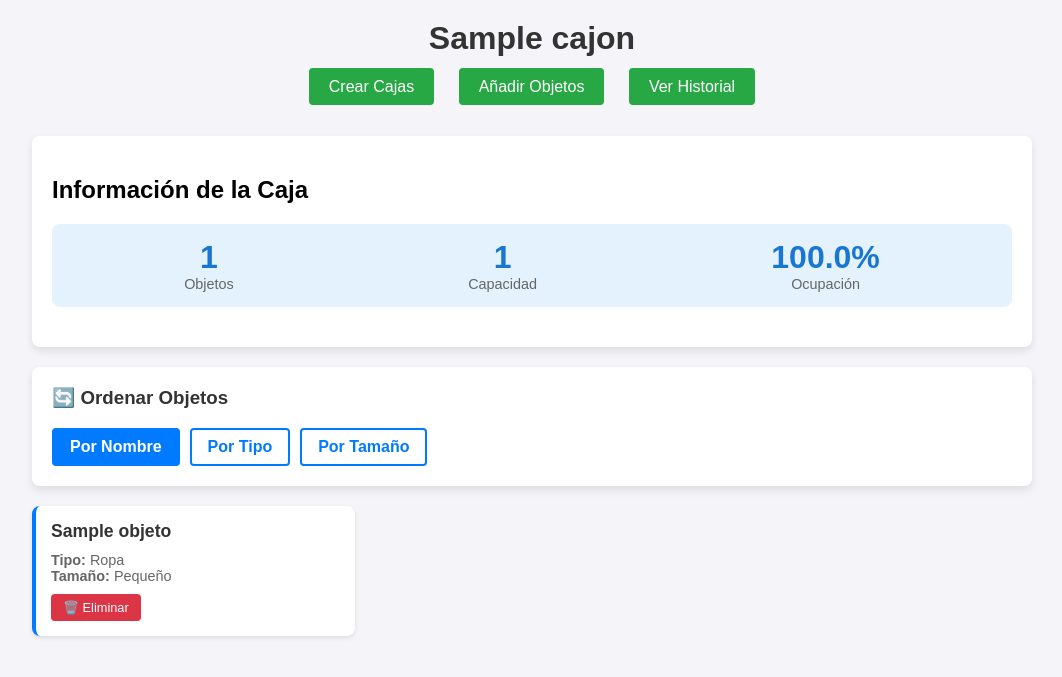
After one commit to agty23/RetoProgramacion, a Django app: page /caja/1/ in a window 1280 px wide. The commit adds this page. Shown: the top 677 px of the page, without its empty margins (108-1170 px from the left). Run offline with Django 5.2, Linux system fonts and the light colour scheme; tables that the repository leaves empty hold one stand-in row (values such as "Sample post").

Commit message:
Sugerencias y duplicados

```diff
--- a/sistemaCajonInteligente/sistema/models.py
+++ b/sistemaCajonInteligente/sistema/models.py
@@ -38,6 +38,8 @@ class Accion(models.Model):
         ('eliminar_objeto', 'Eliminar Objeto'),
         ('modificar_cajon', 'Modificar Cajón'),
         ('modificar_objeto', 'Modificar Objeto'),
+        ('visualizar_caja', 'Visualizar Caja'),
+        ('organizar_caja', 'Organizar Caja'),
     ]
 
     cajon = models.ForeignKey(Cajon, on_delete=models.CASCADE, related_name='acciones', null=True, blank=True)
--- a/sistemaCajonInteligente/sistema/urls.py
+++ b/sistemaCajonInteligente/sistema/urls.py
@@ -7,4 +7,7 @@ urlpatterns = [
     path('crear-caja/', views.crear_caja, name='crear_caja'),
     path('añadir-objeto/', views.añadir_objeto, name='añadir_objeto'),
     path('historial/', views.historial_acciones, name='historial_acciones'),
+    path('caja/<int:caja_id>/', views.detalle_caja, name='detalle_caja'),
+    path('eliminar-objeto/<int:objeto_id>/', views.eliminar_objeto, name='eliminar_objeto'),
+    path('eliminar-duplicados/<int:caja_id>/', views.eliminar_duplicados, name='eliminar_duplicados'),
 ] + static(settings.MEDIA_URL, document_root=settings.MEDIA_ROOT)
--- a/sistemaCajonInteligente/sistema/views.py
+++ b/sistemaCajonInteligente/sistema/views.py
@@ -25,21 +25,16 @@ def registrar_accion(tipo_accion, cajon=None, objeto=None, descripcion=""):
         return None
 
 
-# Create your views here.
-
 def crear_caja(request):
     if request.method == 'POST':
-        # Obtener los datos del formulario
         nombre = request.POST.get('nombre')
         capacidad_maxima = request.POST.get('capacidadMax')
 
         try:
-            # Crear una nueva instancia de Cajon
             nuevo_cajon = Cajon(
                 nombre=nombre,
                 capacidadMaxima=int(capacidad_maxima)
             )
-            # Guardar en la base de datos
             nuevo_cajon.save()
 
             # Registrar la acción
@@ -52,7 +47,6 @@ def crear_caja(request):
             # Mostrar mensaje de éxito
             messages.success(request, f'Caja "{nombre}" creada exitosamente!')
 
-            # Redireccionar para evitar reenvío del formulario
             return redirect('crear_caja')
 
         except ValueError:
@@ -179,3 +173,189 @@ def historial_acciones(request):
         'total_acciones': acciones.count(),
     }
     return render(request, 'historial_acciones.html', context)
+
+def detalle_caja(request, caja_id):
+    """
+    Vista para mostrar el detalle de una caja específica con opciones de ordenamiento
+    """
+    try:
+        caja = Cajon.objects.get(id=caja_id)
+    except Cajon.DoesNotExist:
+        messages.error(request, 'La caja no existe.')
+        return redirect('crear_caja')
+
+    # Registrar la acción de visualizar caja
+    registrar_accion(
+        tipo_accion='visualizar_caja',
+        cajon=caja,
+        descripcion=f'Se visualizó y organizó el contenido de la caja "{caja.nombre}"'
+    )
+
+    # Obtener parámetro de ordenamiento
+    orden = request.GET.get('orden', 'nombre')  # Por defecto ordenar por nombre
+
+    # Ordenar objetos según el parámetro
+    if orden == 'nombre':
+        objetos = caja.objetos.all().order_by('nombre')
+    elif orden == 'tipo':
+        objetos = caja.objetos.all().order_by('tipo', 'nombre')
+    elif orden == 'tamanio':
+        # Ordenar por tamaño: pequeño, mediano, grande
+        from django.db.models import Case, When, Value, IntegerField
+        objetos = caja.objetos.all().annotate(
+            orden_tamanio=Case(
+                When(tamanio='pequeno', then=Value(1)),
+                When(tamanio='mediano', then=Value(2)),
+                When(tamanio='grande', then=Value(3)),
+                default=Value(4),
+                output_field=IntegerField(),
+            )
+        ).order_by('orden_tamanio', 'nombre')
+    else:
+        objetos = caja.objetos.all().order_by('nombre')
+
+    # Detectar duplicados (objetos con el mismo nombre, tipo y tamaño)
+    duplicados = []
+    objetos_revisados = {}
+
+    for objeto in objetos:
+        clave = f"{objeto.nombre.lower().strip()}_{objeto.tipo}_{objeto.tamanio}"
+        if clave in objetos_revisados:
+            # Si ya existe, agregar ambos a duplicados
+            if objetos_revisados[clave] not in duplicados:
+                duplicados.append(objetos_revisados[clave])
+            duplicados.append(objeto)
+        else:
+            objetos_revisados[clave] = objeto
+
+    # Crear sugerencias para duplicados
+    sugerencias = []
+    duplicados_procesados = set()
+
+    for objeto in duplicados:
+        clave = f"{objeto.nombre.lower().strip()}_{objeto.tipo}_{objeto.tamanio}"
+        if clave not in duplicados_procesados:
+            objetos_similares = [obj for obj in duplicados if f"{obj.nombre.lower().strip()}_{obj.tipo}_{obj.tamanio}" == clave]
+            if len(objetos_similares) > 1:
+                sugerencias.append({
+                    'nombre': objeto.nombre,
+                    'tipo': objeto.get_tipo_display(),
+                    'tamanio': objeto.get_tamanio_display(),
+                    'cantidad': len(objetos_similares),
+                    'objetos': objetos_similares,
+                    'clave': clave  # Para identificar el grupo de duplicados
+                })
+                duplicados_procesados.add(clave)
+
+    context = {
+        'caja': caja,
+        'objetos': objetos,
+        'orden_actual': orden,
+        'duplicados': duplicados,
+        'sugerencias': sugerencias,
+        'total_objetos': objetos.count(),
+        'porcentaje_ocupacion': round((objetos.count() / caja.capacidadMaxima) * 100, 1) if caja.capacidadMaxima > 0 else 0,
+    }
+
+    return render(request, 'detalle_caja.html', context)
+
+def eliminar_objeto(request, objeto_id):
+    """
+    Vista para eliminar un objeto específico
+    """
+    if request.method == 'POST':
+        try:
+            objeto = Objeto.objects.get(id=objeto_id)
+            cajas_afectadas = list(objeto.cajones.all())
+            nombre_objeto = objeto.nombre
+
+            # Registrar la acción antes de eliminar
+            for caja in cajas_afectadas:
+                registrar_accion(
+                    tipo_accion='eliminar_objeto',
+                    cajon=caja,
+                    objeto=objeto,
+                    descripcion=f'Se eliminó el objeto "{nombre_objeto}" de la caja "{caja.nombre}"'
+                )
+
+            # Eliminar el objeto
+            objeto.delete()
+
+            messages.success(request, f'Objeto "{nombre_objeto}" eliminado exitosamente.')
+
+            # Redireccionar a la primera caja afectada o a crear caja si no hay cajas
+            if cajas_afectadas:
+                return redirect('detalle_caja', caja_id=cajas_afectadas[0].id)
+            else:
+                return redirect('crear_caja')
+
+        except Objeto.DoesNotExist:
+            messages.error(request, 'El objeto no existe.')
+            return redirect('crear_caja')
+        except Exception as e:
+            messages.error(request, f'Error al eliminar el objeto: {str(e)}')
+            return redirect('crear_caja')
+
+    return redirect('crear_caja')
+
+def eliminar_duplicados(request, caja_id):
+    """
+    Vista para eliminar objetos duplicados de una caja específica
+    """
+    if request.method == 'POST':
+        try:
+            caja = Cajon.objects.get(id=caja_id)
+            objetos = caja.objetos.all()
+
+            # Detectar duplicados
+            objetos_revisados = {}
+            duplicados_eliminados = []
+            objetos_conservados = []
+
+            for objeto in objetos:
+                clave = f"{objeto.nombre.lower().strip()}_{objeto.tipo}_{objeto.tamanio}"
+                if clave in objetos_revisados:
+                    # Es un duplicado, lo marcamos para eliminar
+                    duplicados_eliminados.append(objeto)
+                else:
+                    # Es el primero de su tipo, lo conservamos
+                    objetos_revisados[clave] = objeto
+                    objetos_conservados.append(objeto)
+
+            # Eliminar los duplicados
+            objetos_eliminados_nombres = []
+            for objeto in duplicados_eliminados:
+                objetos_eliminados_nombres.append(f"{objeto.nombre} ({objeto.get_tipo_display()}, {objeto.get_tamanio_display()})")
+
+                # Registrar la acción antes de eliminar
+                registrar_accion(
+                    tipo_accion='eliminar_objeto',
+                    cajon=caja,
+                    objeto=objeto,
+                    descripcion=f'Se eliminó el objeto duplicado "{objeto.nombre}" (tipo: {objeto.get_tipo_display()}, tamaño: {objeto.get_tamanio_display()}) de la caja "{caja.nombre}"'
+                )
+
+                objeto.delete()
+
+            # Registrar la acción de limpieza general
+            if duplicados_eliminados:
+                registrar_accion(
+                    tipo_accion='organizar_caja',
+                    cajon=caja,
+                    descripcion=f'Se eliminaron {len(duplicados_eliminados)} objetos duplicados de la caja "{caja.nombre}". Se conservaron {len(objetos_conservados)} objetos únicos.'
+                )
+
+                messages.success(request, f'Se eliminaron {len(duplicados_eliminados)} objetos duplicados. Se conservaron {len(objetos_conservados)} objetos únicos.')
+            else:
+                messages.info(request, 'No se encontraron objetos duplicados para eliminar.')
+
+            return redirect('detalle_caja', caja_id=caja.id)
+
+        except Cajon.DoesNotExist:
+            messages.error(request, 'La caja no existe.')
+            return redirect('crear_caja')
+        except Exception as e:
+            messages.error(request, f'Error al eliminar duplicados: {str(e)}')
+            return redirect('detalle_caja', caja_id=caja_id)
+
+    return redirect('crear_caja')
--- /dev/null
+++ b/sistemaCajonInteligente/templates/detalle_caja.html
@@ -0,0 +1,384 @@
+<!DOCTYPE html>
+<html lang="es">
+<head>
+    <meta charset="UTF-8">
+    <meta name="viewport" content="width=device-width, initial-scale=1.0">
+    <title>Detalle de Caja - {{ caja.nombre }}</title>
+    <style>
+        body {
+            font-family: Arial, sans-serif;
+            background-color: #f4f4f9;
+            margin: 0;
+            padding: 0;
+        }
+
+        h1 {
+            text-align: center;
+            color: #333;
+            margin-top: 20px;
+        }
+
+        .nav-links {
+            text-align: center;
+            margin: 20px 0;
+        }
+
+        .nav-links a {
+            background-color: #28a745;
+            color: white;
+            padding: 10px 20px;
+            text-decoration: none;
+            border-radius: 4px;
+            margin: 0 10px;
+        }
+
+        .nav-links a:hover {
+            background-color: #218838;
+        }
+
+        .container {
+            max-width: 1000px;
+            margin: 20px auto;
+            padding: 20px;
+        }
+
+        .caja-info {
+            background: #fff;
+            padding: 20px;
+            border-radius: 8px;
+            box-shadow: 0 4px 8px rgba(0, 0, 0, 0.1);
+            margin-bottom: 20px;
+        }
+
+        .stats {
+            display: flex;
+            justify-content: space-around;
+            background-color: #e3f2fd;
+            padding: 15px;
+            border-radius: 8px;
+            margin-bottom: 20px;
+        }
+
+        .stat-item {
+            text-align: center;
+        }
+
+        .stat-number {
+            font-size: 2em;
+            font-weight: bold;
+            color: #1976d2;
+        }
+
+        .stat-label {
+            color: #666;
+            font-size: 0.9em;
+        }
+
+        .ordenamiento {
+            background: #fff;
+            padding: 20px;
+            border-radius: 8px;
+            box-shadow: 0 4px 8px rgba(0, 0, 0, 0.1);
+            margin-bottom: 20px;
+        }
+
+        .ordenamiento h3 {
+            margin-top: 0;
+            color: #333;
+        }
+
+        .orden-buttons {
+            display: flex;
+            gap: 10px;
+            flex-wrap: wrap;
+        }
+
+        .orden-btn {
+            padding: 8px 16px;
+            text-decoration: none;
+            border-radius: 4px;
+            border: 2px solid #007bff;
+            color: #007bff;
+            font-weight: bold;
+            transition: all 0.3s;
+        }
+
+        .orden-btn:hover {
+            background-color: #007bff;
+            color: white;
+        }
+
+        .orden-btn.active {
+            background-color: #007bff;
+            color: white;
+        }
+
+        .sugerencias {
+            background: #fff3cd;
+            border: 1px solid #ffeaa7;
+            padding: 20px;
+            border-radius: 8px;
+            margin-bottom: 20px;
+        }
+
+        .sugerencias h3 {
+            margin-top: 0;
+            color: #856404;
+        }
+
+        .sugerencia-item {
+            background: #fff;
+            padding: 15px;
+            margin: 10px 0;
+            border-radius: 5px;
+            border-left: 4px solid #ffc107;
+        }
+
+        .objetos-grid {
+            display: grid;
+            grid-template-columns: repeat(auto-fill, minmax(300px, 1fr));
+            gap: 15px;
+            margin-top: 20px;
+        }
+
+        .objeto-card {
+            background: #fff;
+            padding: 15px;
+            border-radius: 8px;
+            box-shadow: 0 2px 4px rgba(0, 0, 0, 0.1);
+            border-left: 4px solid #007bff;
+        }
+
+        .objeto-card.duplicado {
+            border-left-color: #ffc107;
+            background-color: #fffbf0;
+        }
+
+        .objeto-header {
+            display: flex;
+            justify-content: space-between;
+            align-items: center;
+            margin-bottom: 10px;
+        }
+
+        .objeto-nombre {
+            font-weight: bold;
+            font-size: 1.1em;
+            color: #333;
+        }
+
+        .objeto-badge {
+            background-color: #6c757d;
+            color: white;
+            padding: 4px 8px;
+            border-radius: 12px;
+            font-size: 0.8em;
+        }
+
+        .objeto-badge.duplicado {
+            background-color: #ffc107;
+            color: #212529;
+        }
+
+        .objeto-detalles {
+            color: #666;
+            font-size: 0.9em;
+        }
+
+        .objeto-actions {
+            margin-top: 10px;
+            display: flex;
+            gap: 10px;
+        }
+
+        .btn-eliminar {
+            background-color: #dc3545;
+            color: white;
+            border: none;
+            padding: 6px 12px;
+            border-radius: 4px;
+            cursor: pointer;
+            font-size: 0.8em;
+            text-decoration: none;
+            display: inline-block;
+        }
+
+        .btn-eliminar:hover {
+            background-color: #c82333;
+            color: white;
+            text-decoration: none;
+        }
+
+        .btn-eliminar-duplicados {
+            background-color: #dc3545;
+            color: white;
+            padding: 12px 24px;
+            border: none;
+            border-radius: 6px;
+            font-weight: bold;
+            cursor: pointer;
+            font-size: 1em;
+            transition: all 0.3s;
+        }
+
+        .btn-eliminar-duplicados:hover {
+            background-color: #c82333;
+            transform: translateY(-2px);
+            box-shadow: 0 4px 8px rgba(0, 0, 0, 0.2);
+        }
+
+        .no-objetos {
+            text-align: center;
+            color: #666;
+            font-style: italic;
+            padding: 40px;
+            background: #fff;
+            border-radius: 8px;
+        }
+
+        .progress-bar {
+            background-color: #e0e0e0;
+            height: 20px;
+            border-radius: 10px;
+            overflow: hidden;
+            margin: 10px 0;
+        }
+
+        .progress-fill {
+            height: 100%;
+            background-color: #4caf50;
+            transition: width 0.3s;
+        }
+
+        .progress-fill.warning {
+            background-color: #ff9800;
+        }
+
+        .progress-fill.danger {
+            background-color: #f44336;
+        }
+    </style>
+</head>
+<body>
+    <h1>{{ caja.nombre }}</h1>
+
+    <div class="nav-links">
+        <a href="{% url 'crear_caja' %}">Crear Cajas</a>
+        <a href="{% url 'añadir_objeto' %}">Añadir Objetos</a>
+        <a href="{% url 'historial_acciones' %}">Ver Historial</a>
+    </div>
+
+    <div class="container">
+        <!-- Información de la caja -->
+        <div class="caja-info">
+            <h2>Información de la Caja</h2>
+            <div class="stats">
+                <div class="stat-item">
+                    <div class="stat-number">{{ total_objetos }}</div>
+                    <div class="stat-label">Objetos</div>
+                </div>
+                <div class="stat-item">
+                    <div class="stat-number">{{ caja.capacidadMaxima }}</div>
+                    <div class="stat-label">Capacidad</div>
+                </div>
+                <div class="stat-item">
+                    <div class="stat-number">{{ porcentaje_ocupacion }}%</div>
+                    <div class="stat-label">Ocupación</div>
+                </div>
+                {% if sugerencias %}
+                <div class="stat-item">
+                    <div class="stat-number" style="color: #dc3545;">{{ sugerencias|length }}</div>
+                    <div class="stat-label">Tipos Duplicados</div>
+                </div>
+                {% endif %}
+            </div>
+
+        </div>
+
+        <!-- Sugerencias para duplicados -->
+        {% if sugerencias %}
+            <div class="sugerencias">
+                <h3>⚠️ Sugerencias de Organización</h3>
+                <p>Hemos detectado objetos que están duplicados (mismo nombre, tipo y tamaño). Considera eliminar los duplicados:</p>
+                {% for sugerencia in sugerencias %}
+                    <div class="sugerencia-item">
+                        <strong>{{ sugerencia.nombre }}</strong>
+                        <span style="color: #666;">({{ sugerencia.tipo }}, {{ sugerencia.tamanio }})</span> -
+                        <span style="color: #d63384;">{{ sugerencia.cantidad }} objetos idénticos encontrados</span>
+                        <br>
+                        <small style="color: #666;">
+                            Estos objetos tienen exactamente el mismo nombre, tipo y tamaño. Se recomienda conservar solo uno.
+                        </small>
+                    </div>
+                {% endfor %}
+
+                <!-- Botón para eliminar todos los duplicados -->
+                <div style="margin-top: 20px; text-align: center;">
+                    <form method="post" action="{% url 'eliminar_duplicados' caja.id %}" style="display: inline;"
+                          onsubmit="return confirm('¿Estás seguro de que quieres eliminar todos los objetos duplicados? Se conservará solo una copia de cada objeto único.')">
+                        {% csrf_token %}
+                        <button type="submit" class="btn-eliminar-duplicados">
+                            🧹 Eliminar Todos los Duplicados
+                        </button>
+                    </form>
+                    <br>
+                    <small style="color: #666; margin-top: 10px; display: block;">
+                        Esta acción eliminará automáticamente los objetos duplicados, conservando solo una copia de cada uno.
+                    </small>
+                </div>
+            </div>
+        {% endif %}
+
+        <!-- Opciones de ordenamiento -->
+        <div class="ordenamiento">
+            <h3>🔄 Ordenar Objetos</h3>
+            <div class="orden-buttons">
+                <a href="?orden=nombre" class="orden-btn {% if orden_actual == 'nombre' %}active{% endif %}">
+                    Por Nombre
+                </a>
+                <a href="?orden=tipo" class="orden-btn {% if orden_actual == 'tipo' %}active{% endif %}">
+                    Por Tipo
+                </a>
+                <a href="?orden=tamanio" class="orden-btn {% if orden_actual == 'tamanio' %}active{% endif %}">
+                    Por Tamaño
+                </a>
+            </div>
+        </div>
+
+        <!-- Lista de objetos -->
+        {% if objetos %}
+            <div class="objetos-grid">
+                {% for objeto in objetos %}
+                    <div class="objeto-card {% if objeto in duplicados %}duplicado{% endif %}">
+                        <div class="objeto-header">
+                            <span class="objeto-nombre">{{ objeto.nombre }}</span>
+                            {% if objeto in duplicados %}
+                                <span class="objeto-badge duplicado">Posible Duplicado</span>
+                            {% endif %}
+                        </div>
+                        <div class="objeto-detalles">
+                            <strong>Tipo:</strong> {{ objeto.get_tipo_display }}<br>
+                            <strong>Tamaño:</strong> {{ objeto.get_tamanio_display }}
+                            {% if objeto in duplicados %}
+                                <br><small style="color: #d63384; font-weight: bold;">⚠️ Objeto duplicado detectado</small>
+                            {% endif %}
+                        </div>
+                        <div class="objeto-actions">
+                            <form method="post" action="{% url 'eliminar_objeto' objeto.id %}" style="display: inline;"
+                                  onsubmit="return confirm('¿Estás seguro de que quieres eliminar este objeto?')">
+                                {% csrf_token %}
+                                <button type="submit" class="btn-eliminar">🗑️ Eliminar</button>
+                            </form>
+                        </div>
+                    </div>
+                {% endfor %}
+            </div>
+        {% else %}
+            <div class="no-objetos">
+                <p>Esta caja está vacía.</p>
+                <p><a href="{% url 'añadir_objeto' %}" style="color: #007bff;">¡Añade algunos objetos!</a></p>
+            </div>
+        {% endif %}
+    </div>
+</body>
+</html>
```
Also changed, not shown: sistemaCajonInteligente/templates/InterfazCrearCajas.html (+8 -2 lines), sistemaCajonInteligente/sistema/migrations/0002_alter_accion_tipo.py (added).
